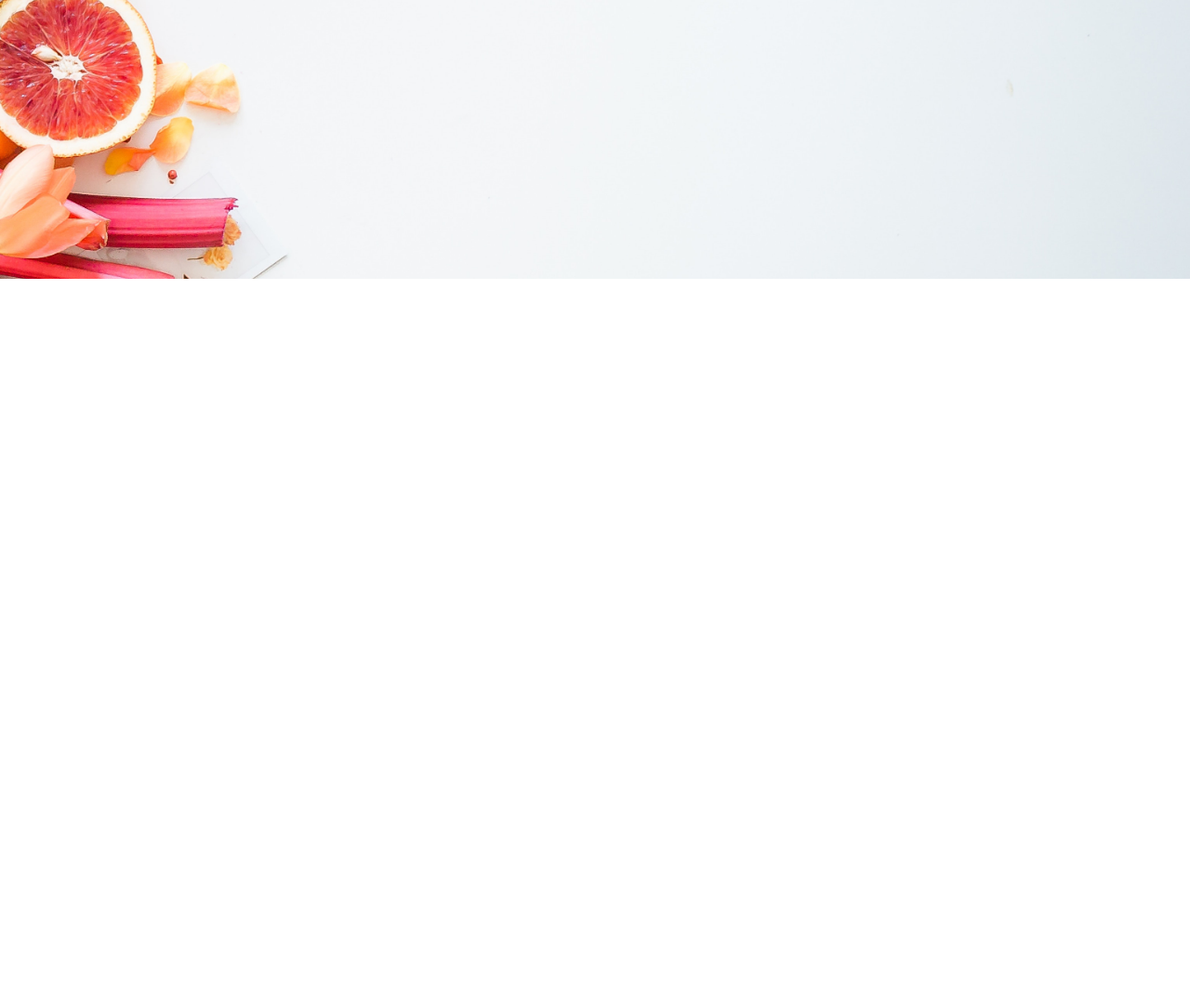
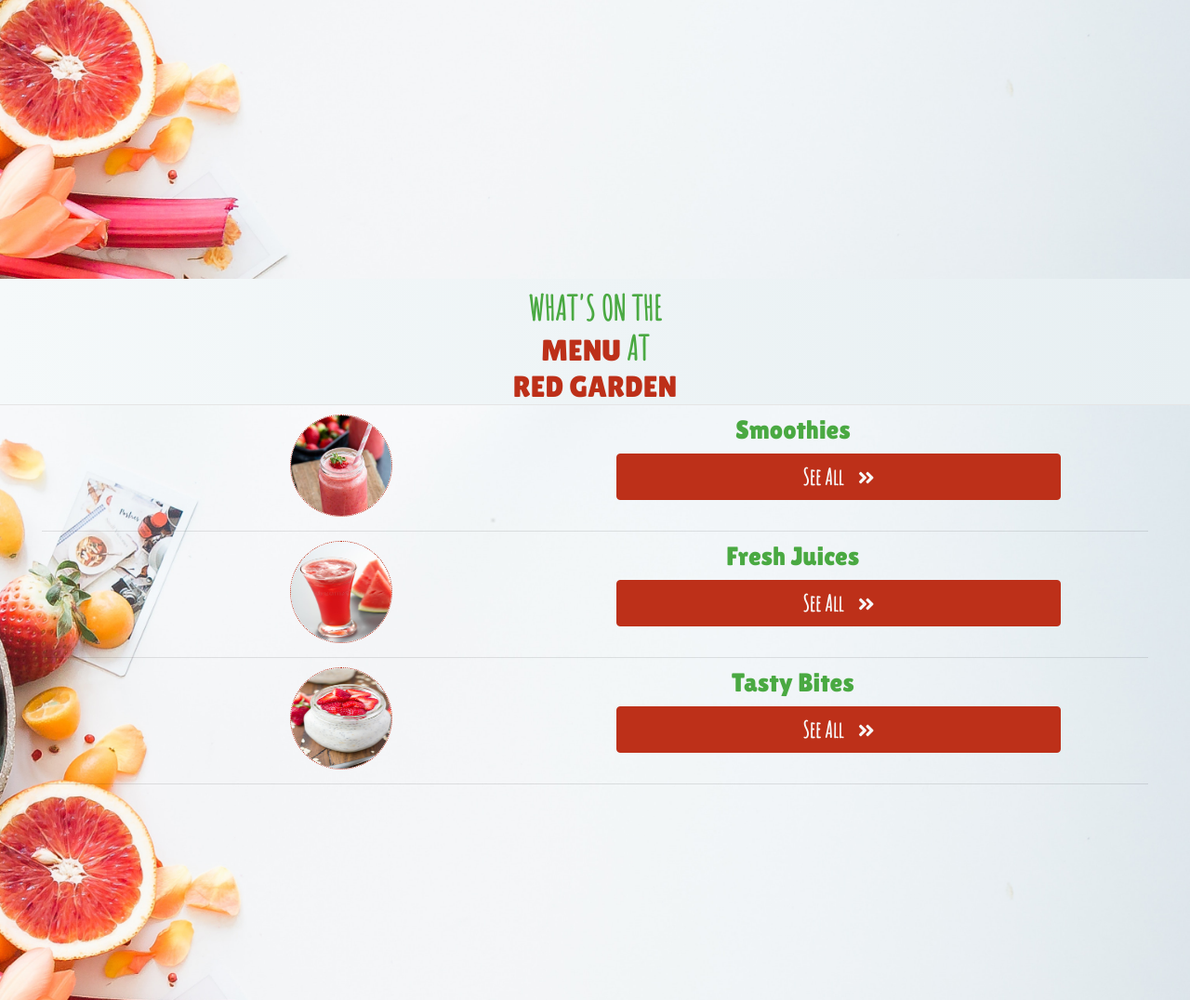
Before and after one commit to Ricky-C/red-garden, a website: page src/index.html in a window 1280 px wide. Shown: the part 1321-2397 px from the top of the page at 93% size. Before the commit the page ends 1621 px from the top, so only its background shows below. Drawn offline with nearby package versions, Linux system fonts and the light colour scheme.

Commit message:
|add|Menu Section

```diff
--- a/src/index.html
+++ b/src/index.html
@@ -80,7 +80,47 @@
 				</div>
 			</div>
 		</div>
-
+		<h2 class="intro2">
+			<span class="intro-header-green">What's on the</span><br/>
+			<span class="intro-header-red">Menu</span>
+			<span class="intro-header-green">At</span><br/>
+			<span class="intro-header-red">Red Garden</span>
+		</h2>
+		<hr>
+		<div class="menu">
+			<div class="container-fluid">
+				<div class="row menu-row">
+					<div class="col-4">
+						<img src="img/menustraw.jpg" alt="strawberry smoothie" class="menu-options">
+					</div>
+					<div class="col-8">
+						<h4 class="menu-header">Smoothies</h4>
+						<button class="btn see-all">See All<i class="fas fa-angle-double-right"></i></button>
+					</div>
+				</div>
+				<hr/>
+				<div class="row menu-row">
+					<div class="col-4">
+						<img src="img/menujuicewater.jpg" alt="strawberry smoothie" class="menu-options">
+					</div>
+					<div class="col-8">
+						<h4 class="menu-header">Fresh Juices</h4>
+						<button class="btn see-all">See All<i class="fas fa-angle-double-right"></i></button>
+					</div>
+				</div>
+				<hr/>
+				<div class="row menu-row">
+					<div class="col-4">
+						<img src="img/menubites.jpg" alt="strawberry smoothie" class="menu-options">
+					</div>
+					<div class="col-8">
+						<h4 class="menu-header">Tasty Bites</h4>
+						<button class="btn see-all">See All<i class="fas fa-angle-double-right"></i></button>
+					</div>
+				</div>
+				<hr/>
+			</div>
+		</div>
 
 
 	</div>
--- a/src/scss/style.scss
+++ b/src/scss/style.scss
@@ -1,6 +1,9 @@
 $primary-color: #bd3019;
 $secondary-color: #4aa942;
 $back-color: #f8f8f8;
+
+$primary-font: 'Amatic SC';
+$secondary-font: 'Lilita One';
 * {
 	margin: 0;
 	padding: 0;
@@ -293,7 +296,66 @@ h3{
 	100% {width:59vh; left: -50px;height: 15vh;}
 }
 
+/*
+** Menu Page
+*/
 
+
+.menu {
+	height: 80vh;
+	background-size: cover;
+	background-image: url('/img/split1.jpg');
+	border-radius: .5px;
+	display: flex;
+	flex-direction: column;
+	align-items: center;
+	text-align: right;
+	padding: 0 30px;
+}
+
+.menu-row {
+	padding-top: 10px;
+	padding-bottom: 15px;
+}
+
+.menu-options {
+	height: 110px;
+	width: 110px;
+	border-radius: 50%;
+	border: 1px dotted $primary-color;
+}
+
+.menu-header {
+	margin-left: 19px;
+}
+h4 {
+	font-family: 'Lilita One', cursive;
+	color: $secondary-color;
+	font-size: 28px;
+	text-align: center;
+}
+
+.see-all {
+	display: block;
+	margin-left: 27%;
+	width: 61%;
+	background-color: $primary-color;
+	border-color: $primary-color;
+	font-family: 'Amatic SC', cursive;
+	font-size: 24px;
+	font-weight: 600;
+	color: $back-color;
+}
+
+.see-all:hover {
+	background-color: $secondary-color;
+	border-color: $secondary-color;
+}
+
+.fa-angle-double-right {
+	font-size: 20px;
+	margin-left: 16px;
+}
 @media (max-width: 586px)  {
 	.split {
 		height: 82vh;
```
Also changed, not shown: dist/images/menubeet.jpg (added), dist/images/menupom.jpg (added), dist/images/menurasp.jpg (added), dist/images/menustraw.jpg (added), dist/images/menutomato.jpg (added), dist/images/menuwatermelon.jpg (added), dist/images/tomato.jpeg (added), dist/index.html, src/css/style.css, src/img/menubeet.jpg (added), src/img/menubites.jpg (added), src/img/menuenergy.jpg (added), src/img/menujuicewater.jpg (added), src/img/menupom.jpg (added), 4 more files.
